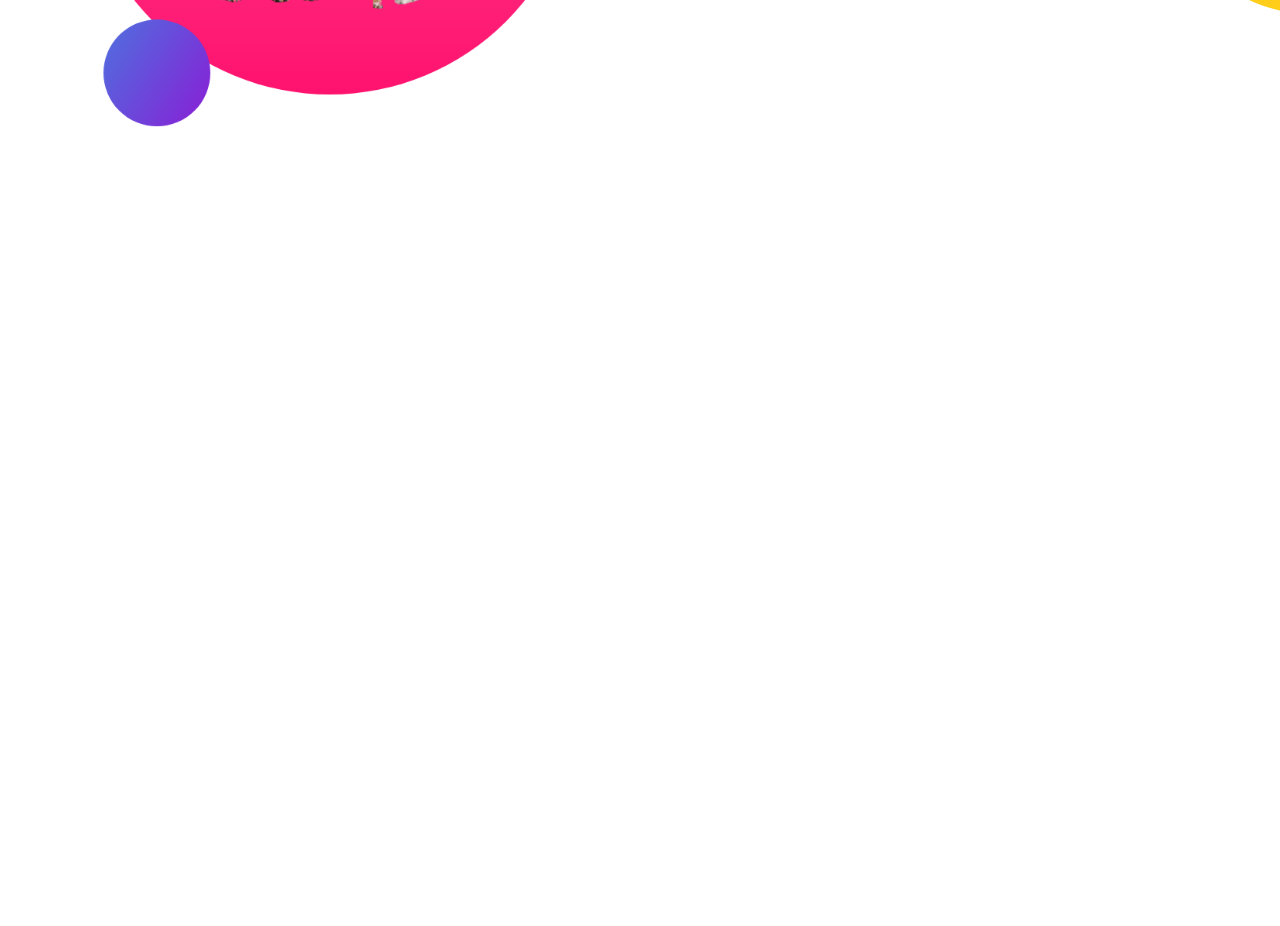
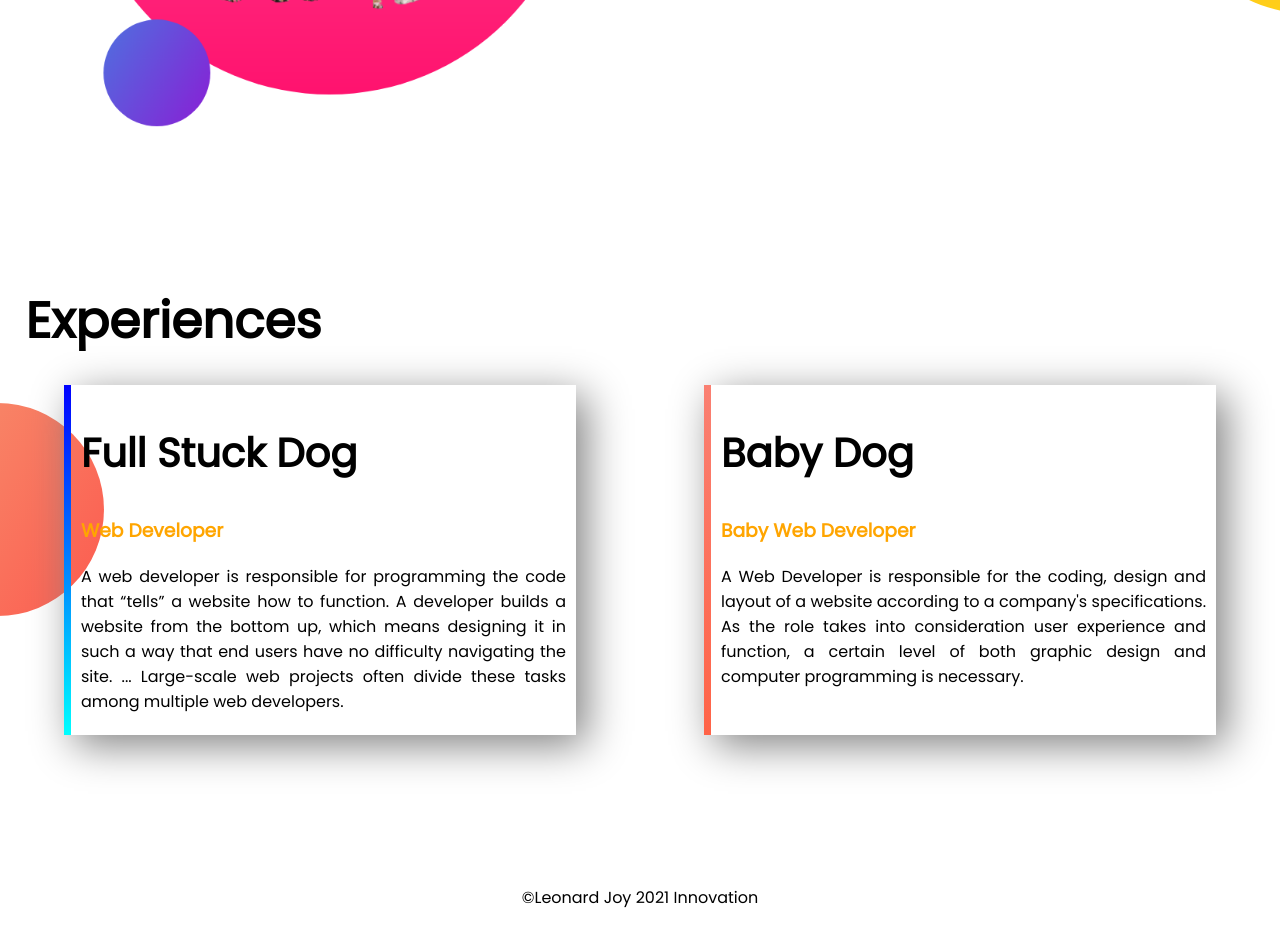
Before and after one commit to Leojoy62/developer-portfolio, a plain HTML site: page index.html in a window 1280 px wide. Shown: the part 1110-2036 px from the top of the page. Before the commit the page ends 1394 px from the top, so only its background shows below. Drawn offline with Linux system fonts and the light colour scheme.

Commit message:
Experiences Done

```diff
--- a/index.html
+++ b/index.html
@@ -13,7 +13,7 @@
 </head>
 
 <body>
-    <section class="top-banner">
+    <section class="top-banner container">
         <div class="half-width">
             <h1>Welcome To</h1>
             <h1> <span class="name-color">Leonard Joy's</span> World!</h1>
@@ -37,7 +37,7 @@
 
 
 
-    <section class="section-2">
+    <section class="section-2 container">
         <div class="half-width">
             <img src="images/my-bg2.png" alt="Family dog">
         </div>
@@ -51,6 +51,41 @@
             <a class="hireme-button" target="blank" href="https://www.linkedin.com/in/leojoy62/">Download Resume</a>
         </div>
     </section>
+
+
+    <section class="section-3">
+        <h1 class="ex">Experiences</h1>
+
+        <div class="container">
+            <div id="ex-1" class="experience">
+                <h2>Full Stuck Dog</h2>
+                <h3 class="name-color">Web Developer</h3>
+                <p>
+
+                    A web developer is responsible for programming the code that “tells” a website how to function. A
+                    developer builds a website from the bottom up, which means designing it in such a way that end users
+                    have no difficulty navigating the site. ... Large-scale web projects often divide these tasks among
+                    multiple web developers.
+                </p>
+            </div>
+
+            <div id="ex-2" class="experience">
+                <h2>Baby Dog</h2>
+                <h3 class="name-color">Baby Web Developer</h3>
+                <p>
+                    A Web Developer is responsible for the coding, design and layout of a website according to a
+                    company's
+                    specifications. As the role takes into consideration user experience and function, a certain level
+                    of
+                    both graphic design and computer programming is necessary.
+                </p>
+            </div>
+        </div>
+    </section>
+
+    <footer>
+        <p>©Leonard Joy 2021 Innovation</p>
+    </footer>
 </body>
 
 </html>
--- a/style.css
+++ b/style.css
@@ -6,10 +6,13 @@ body{
 h1{
     font-size: 50px;
 }
+h2{
+    font-size: 40px;
+}
 .name-color{
     color: orange;
 }
-section{
+.container{
     display: flex;
     margin-bottom: 150px;
 }
@@ -37,3 +40,34 @@ section{
     background-repeat: no-repeat;
     background-position: right;
 }
+.ex{
+    margin: 2%;
+}
+.experience{
+    width: 40%;
+    margin-left: 5%;
+    margin-right: 5%;
+    padding: 5px 10px;
+    text-align: justify;
+    box-shadow: 10px 10px 40px gray;
+
+}
+.section-3{
+    background-image: url(images/exp-bg.png);
+    background-repeat: no-repeat;
+    background-position: left;
+}
+
+#ex-1{
+    border-left: 7px solid;
+    border-image: linear-gradient(blue, cyan);
+    border-image-slice: 1;
+}
+#ex-2{
+    border-left: 7px solid;
+    border-image: linear-gradient(salmon, tomato);
+    border-image-slice: 1;
+}
+footer p{
+    text-align: center;
+}
```
